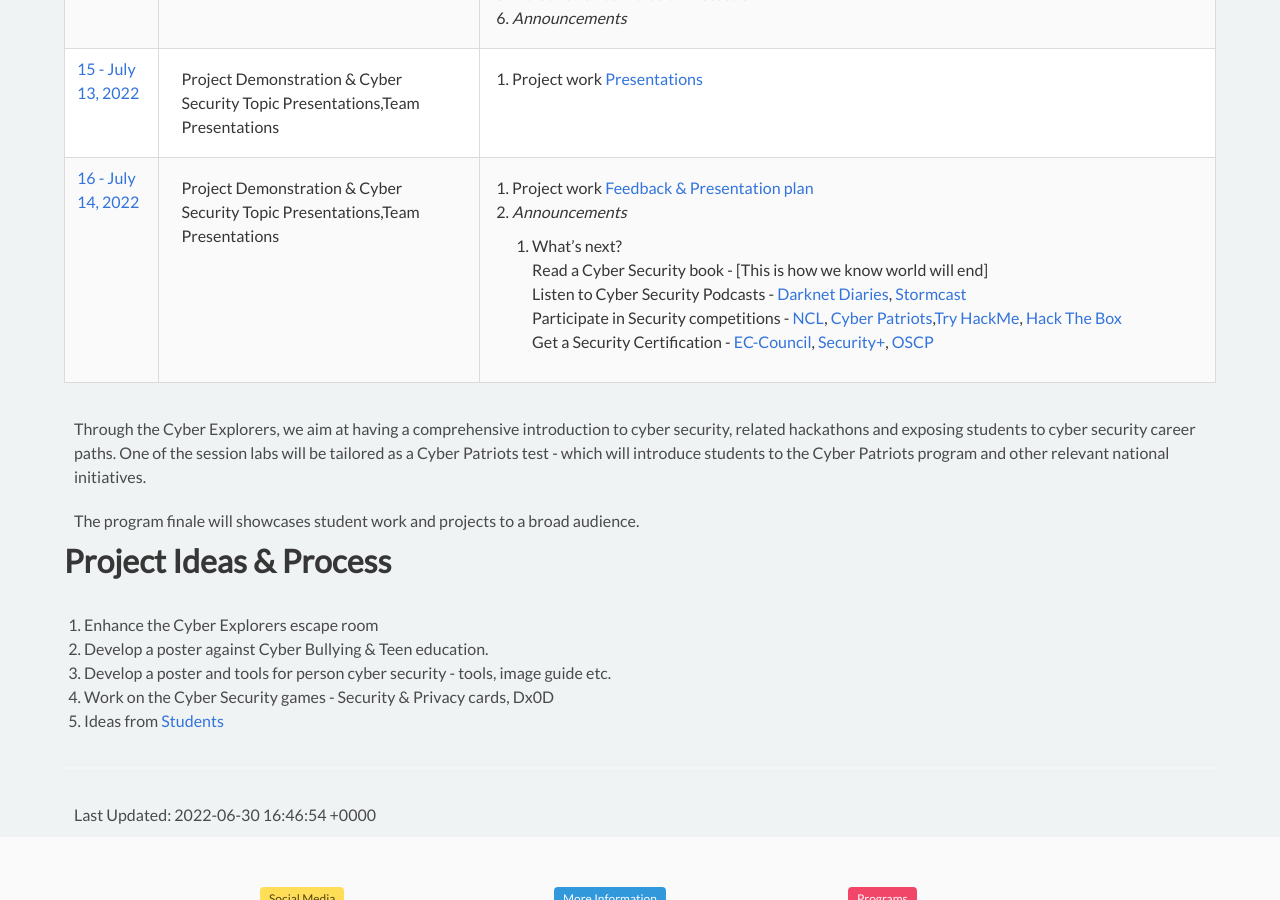
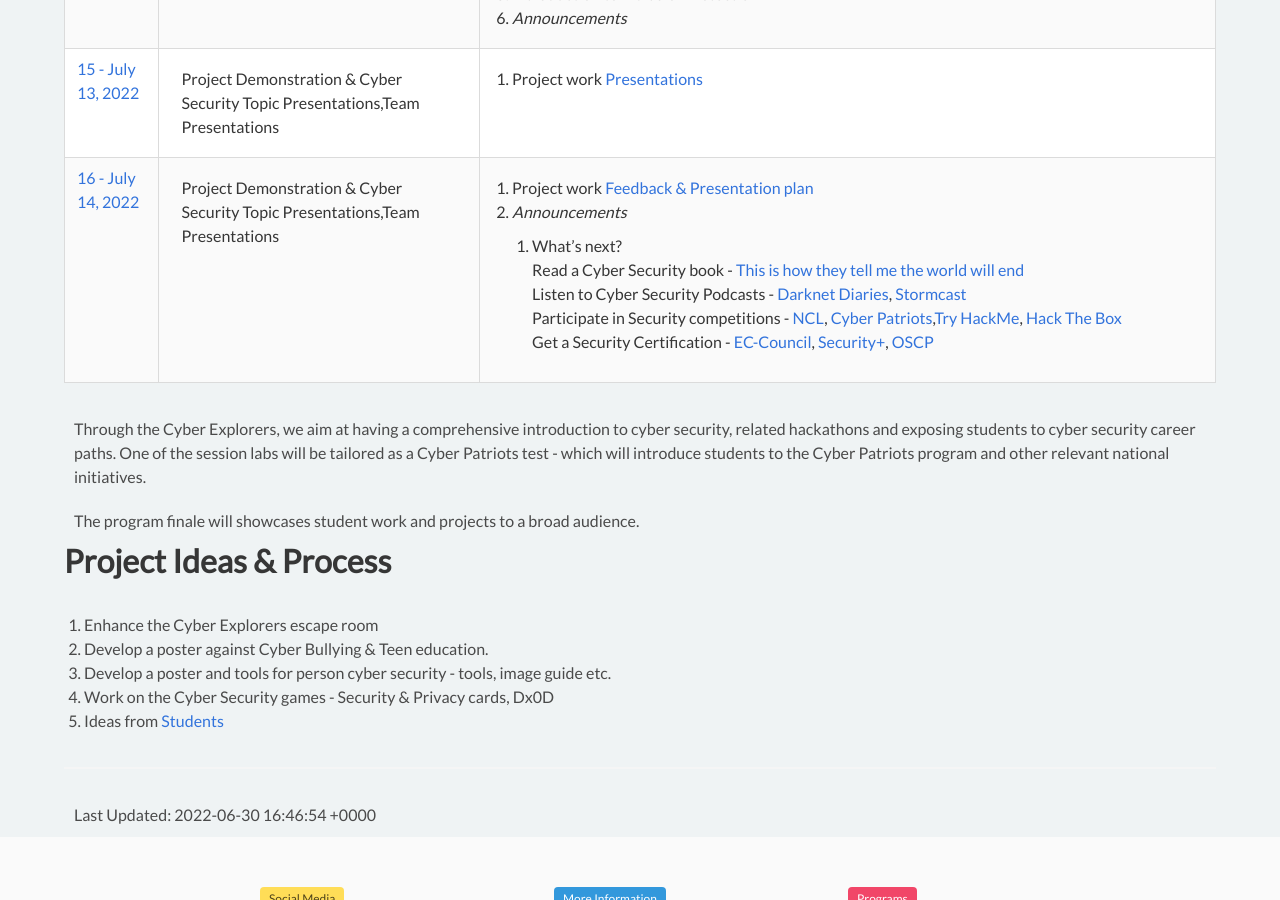
Before and after one commit to cyberdefendersprogram/www-homepage, a Jekyll site: the page built from pages/programs/cyberexplorers-ncat.md, in a window 1280 px wide and 900 px high, scrolled down 3197 px. Built offline with Jekyll 4.4.1, drawn with Linux system fonts in a browser that asks for light colours; nearby versions of some CDN libraries.

Commit message:
Update cyber-explorers-ncat.yml

```diff
--- a/_data/cyber-explorers-ncat.yml
+++ b/_data/cyber-explorers-ncat.yml
@@ -120,7 +120,7 @@
     1. Project work [Feedback & Presentation plan]()
     3. *Announcements*
         1. What's next?
-          - Read a Cyber Security book - [This is how we know world will end]
-          - Listen to Cyber Security Podcasts - [Darknet Diaries](), [Stormcast]()
-          - Participate in Security competitions - [NCL](), [Cyber Patriots](),[Try HackMe](), [Hack The Box]()
+          - Read a Cyber Security book - [This is how they tell me the world will end](https://www.amazon.com/This-They-Tell-World-Ends/dp/1635576059)
+          - Listen to Cyber Security Podcasts - [Darknet Diaries](https://darknetdiaries.com/), [Stormcast](https://isc.sans.edu/podcast.html)
+          - Participate in Security competitions - [NCL](https://nationalcyberleague.org/), [Cyber Patriots](),[Try HackMe](), [Hack The Box](https://www.hackthebox.com/)
           - Get a Security Certification - [EC-Council](), [Security+](), [OSCP]()
```
